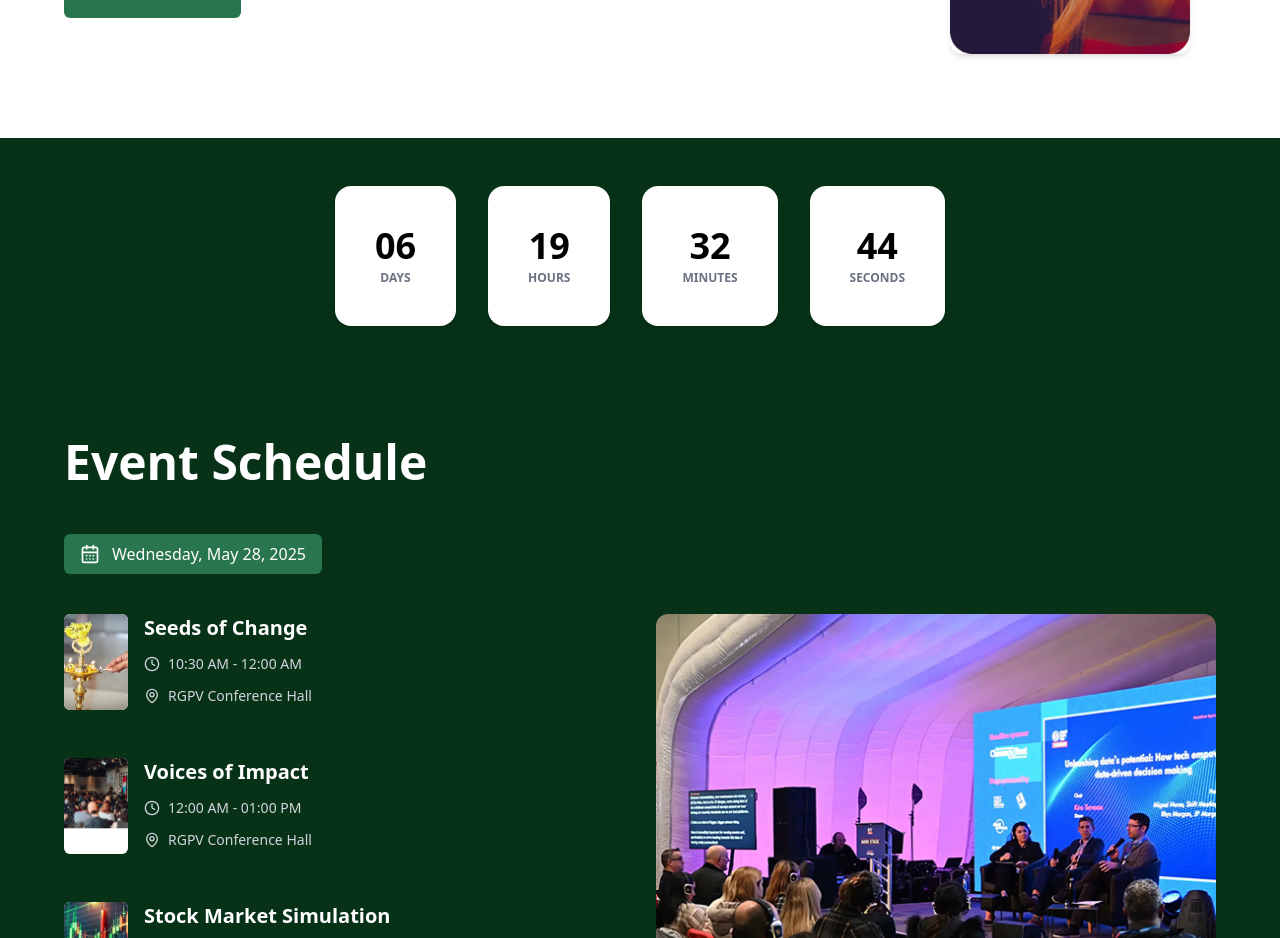
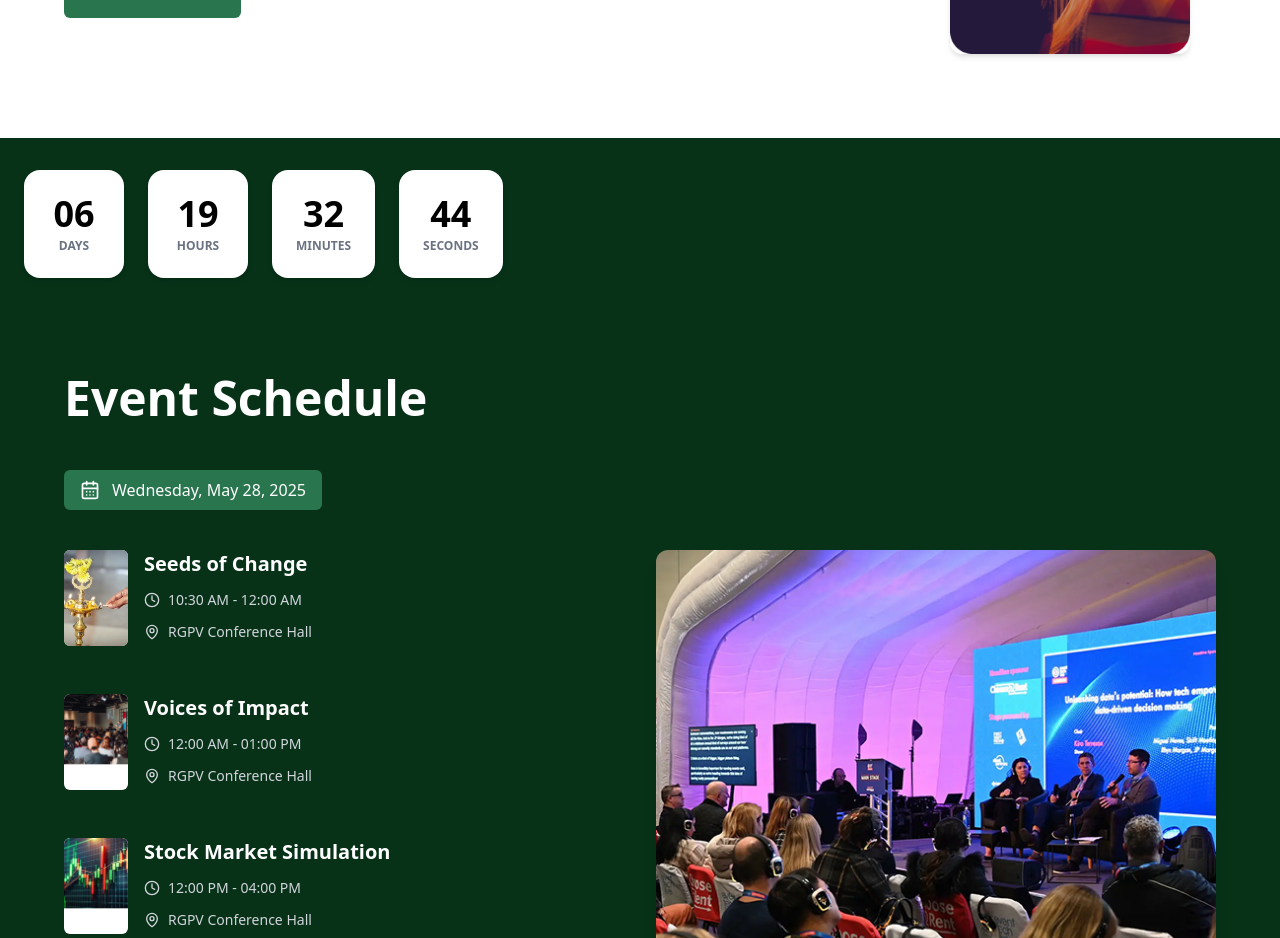
Before and after one commit to TechEcellRGPV/Imprenditore-4.0, a Next.js app: page / in a window 1280 px wide. Shown: the part 2100-3038 px from the top of the page. Built offline with nearby package versions, Linux system fonts and the light colour scheme.

Commit message:
Update countdown.js

```diff
--- a/src/components/countdown.js
+++ b/src/components/countdown.js
@@ -37,11 +37,11 @@ const Countdown = () => {
   };
 
   return (
-    <div className="flex justify-center items-center gap-6 sm:gap-8 py-12 px-5 overflow-hidden sm:px-4 bg-[#073218] overflow-x-auto whitespace-nowrap">
+    <div className="flex justify-start items-center gap-4 sm:gap-6 py-8 px-4 sm:px-6 bg-[#073218] overflow-x-auto whitespace-nowrap scrollbar-hide">
       {Object.entries(timeLeft).map(([label, value]) => (
         <motion.div
           key={label}
-          className="bg-white rounded-2xl px-8 sm:px-10 py-10 text-center shadow-md  min-w-[100px] inline-block"
+          className="bg-white rounded-2xl px-6 py-6 text-center shadow-md min-w-[80px] sm:min-w-[100px] inline-block"
           variants={boxVariants}
           initial="hidden"
           whileInView="visible"
```
